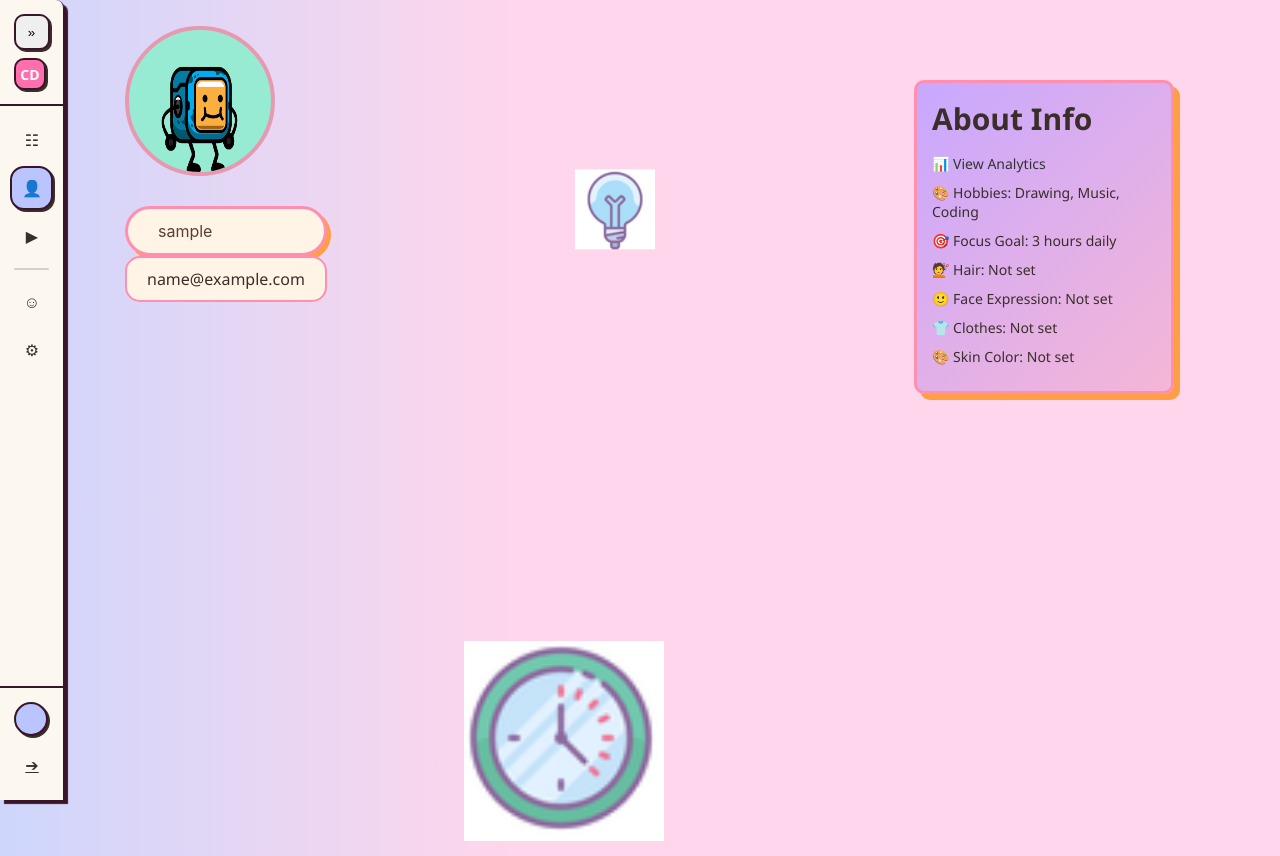
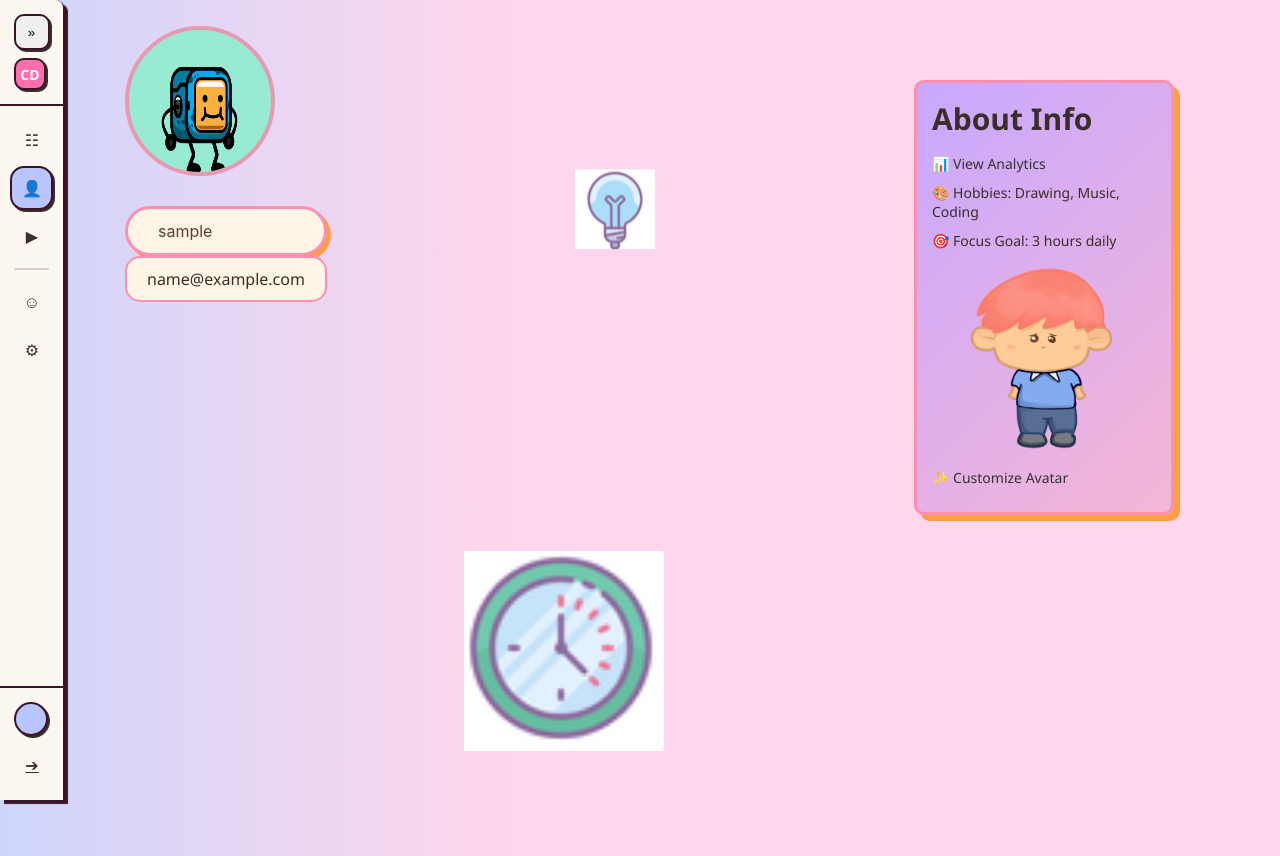
Before and after one commit to ao3Bean/CSE299_Project, a Django app: page /profile/ in a window 1280 px wide. Run offline with Django 5.2, Linux system fonts and the light colour scheme; the visitor is signed in with stand-in values (Sample User, id 1); data comes from the database, SQL or seed files in the repository.

Commit message:
added avatar & avatar customization on the profile page

```diff
--- a/support/core/views.py
+++ b/support/core/views.py
@@ -6,6 +6,16 @@
 
 
 # Create your views here.
+
+# DEFAULT_AVATAR must be defined BEFORE any view that uses it, otherwise it will cause an
+# error when trying to create a new UserProfile without providing all fields
+DEFAULT_AVATAR = {
+    'skin_color': 'skin_1',
+    'hair': 'hair_1',
+    'face_expression': 'face_1',
+    'clothes': 'outfit_1',
+}
+
 #@login_required(login_url="login")
 def index(request):
     return render (request, "index.html")
@@ -33,21 +43,26 @@
 def friends(request):
     return render(request, "friends.html")
 
+#@login_required(login_url="login")
+#def user_profile(request):
+    #return render(request, "user_profile.html")
+
+
+
 @login_required(login_url="login")
 def user_profile(request):
-    return render(request, "user_profile.html")
+    profile, _ = UserProfile.objects.get_or_create(
+        user=request.user,
+        defaults=DEFAULT_AVATAR
+    )
+    return render(request, "user_profile.html", {'profile': profile})
 
 #def avatar(request):
     #return render(request, "avatar.html")
 
 #for avatar customization, we will have a default avatar created for each
 # user when they first access the avatar page, which they can then customize and save
-DEFAULT_AVATAR = {
-    'skin_color': 'skin_1',
-    'hair': 'hair_1',
-    'face_expression': 'face_1',
-    'clothes': 'outfit_1',
-}
+
 
 @login_required(login_url="login")
 def avatar(request):
--- a/support/static/css/profile_styling.css
+++ b/support/static/css/profile_styling.css
@@ -50,7 +50,8 @@
     width: 80px;
     left: 450px;
     top: 120px;
-
+    /*mix-blend-mode: multiply;  /* ← removes white background */
+    mix-blend-mode: darken;
     animation: floatBulb 2s ease-in-out infinite;
 }
 
@@ -124,10 +125,32 @@
 .clock-gif {
     width: 200px;
     height: 200px;
+    /*mix-blend-mode: multiply;  /* ← removes white background */
+    mix-blend-mode: darken;
 }
 
 .clock-container {
     position: absolute;
     left: 400px;
-    bottom: 10px;
+    bottom: 100px;
 }
+
+/*For Avatar */
+
+.avatar-canvas-small {
+    position: relative;
+    width: 200px;
+    height: 200px;  /* square, matches image ratio */
+    margin: 8px auto;
+    overflow: hidden;
+    flex-shrink: 0;
+}
+
+.avatar-layer-small {
+    position: absolute;
+    top: 0; left: 0;
+    width: 200px;   /* exact px, not % */
+    height: 200px;  /* exact px, not % */
+    object-fit: contain;
+    pointer-events: none;
+}
--- a/support/templates/user_profile.html
+++ b/support/templates/user_profile.html
@@ -48,7 +48,7 @@
             🎯 Focus Goal: 3 hours daily
          </div>
 
-            <!-- NEW DATABASE FIELDS (added, not replacing anything) -->
+            <!-- NEW DATABASE FIELDS (added, not replacing anything)
 
         <div class="about-item">
             💇 Hair: {{ request.user.userprofile.hair|default:"Not set" }}
@@ -64,7 +64,19 @@
 
         <div class="about-item">
             🎨 Skin Color: {{ request.user.userprofile.skin_color|default:"Not set" }}
-        </div>
+        </div> -->
+
+        <!-- Avatar Preview -->
+         <div class="avatar-canvas-small">
+         <img src="{% static 'img/avatars/skin/' %}{{ request.user.userprofile.skin_color }}.png" class="avatar-layer-small">
+         <img src="{% static 'img/avatars/outfit/' %}{{ request.user.userprofile.clothes }}.png" class="avatar-layer-small">
+         <img src="{% static 'img/avatars/hair/' %}{{ request.user.userprofile.hair }}.png" class="avatar-layer-small">
+         <img src="{% static 'img/avatars/face/' %}{{ request.user.userprofile.face_expression }}.png" class="avatar-layer-small">
+         </div>
+
+        <!-- Customize Button -->
+        <a href="{% url 'avatar_customization' %}" class="about-link">✨ Customize Avatar</a>
+
         </div>
     </div>
 
```
